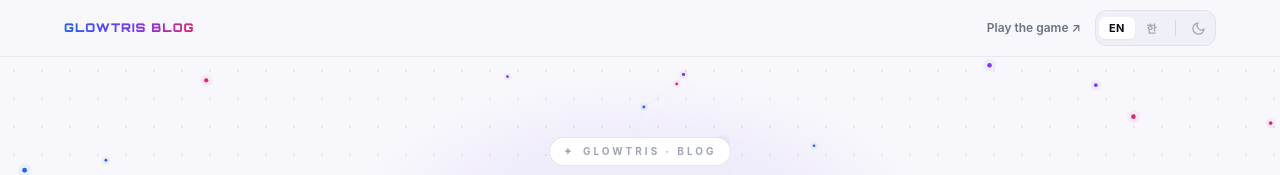
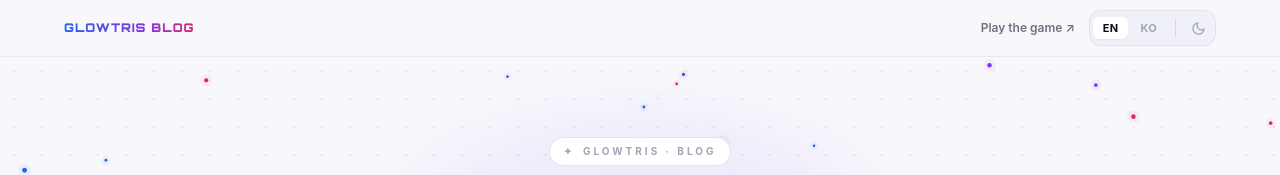
Before and after one commit to sorrysungkwon/glowtris-blog, a Next.js app: page / in a window 1280 px wide. Shown: the top 175 px of the page. Built offline with nearby package versions, Linux system fonts and the light colour scheme; a web font is replaced by a local one.

Commit message:
design: change GNB language toggle label from '한' to 'KO'

```diff
--- a/components/LangToggle.tsx
+++ b/components/LangToggle.tsx
@@ -34,7 +34,7 @@ function LangToggleInner() {
         onClick={() => setLang('ko')}
         aria-label="한국어"
       >
-        한
+        KO
       </button>
     </div>
   )
@@ -44,7 +44,7 @@ export default function LangToggle() {
   return (
     <Suspense fallback={
       <div className="lang-toggle">
-        <span>EN</span><span>한</span>
+        <span>EN</span><span>KO</span>
       </div>
     }>
       <LangToggleInner />
```
